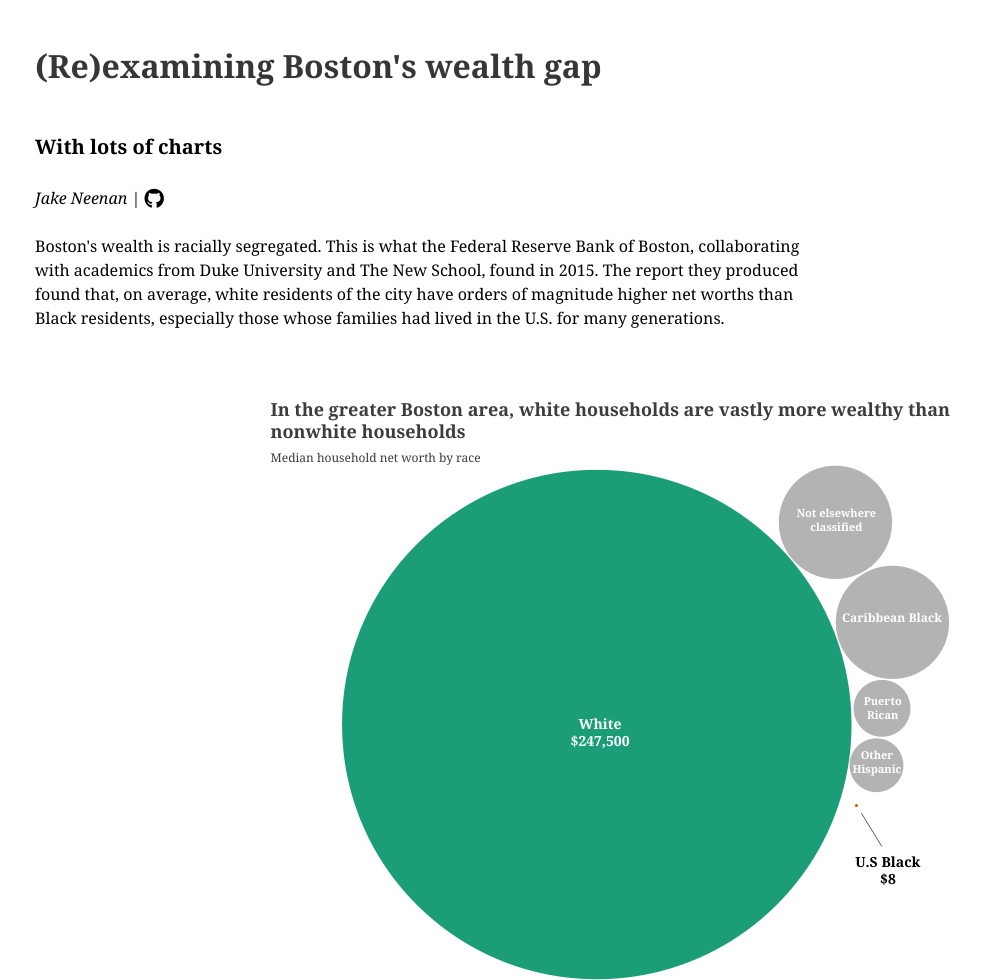
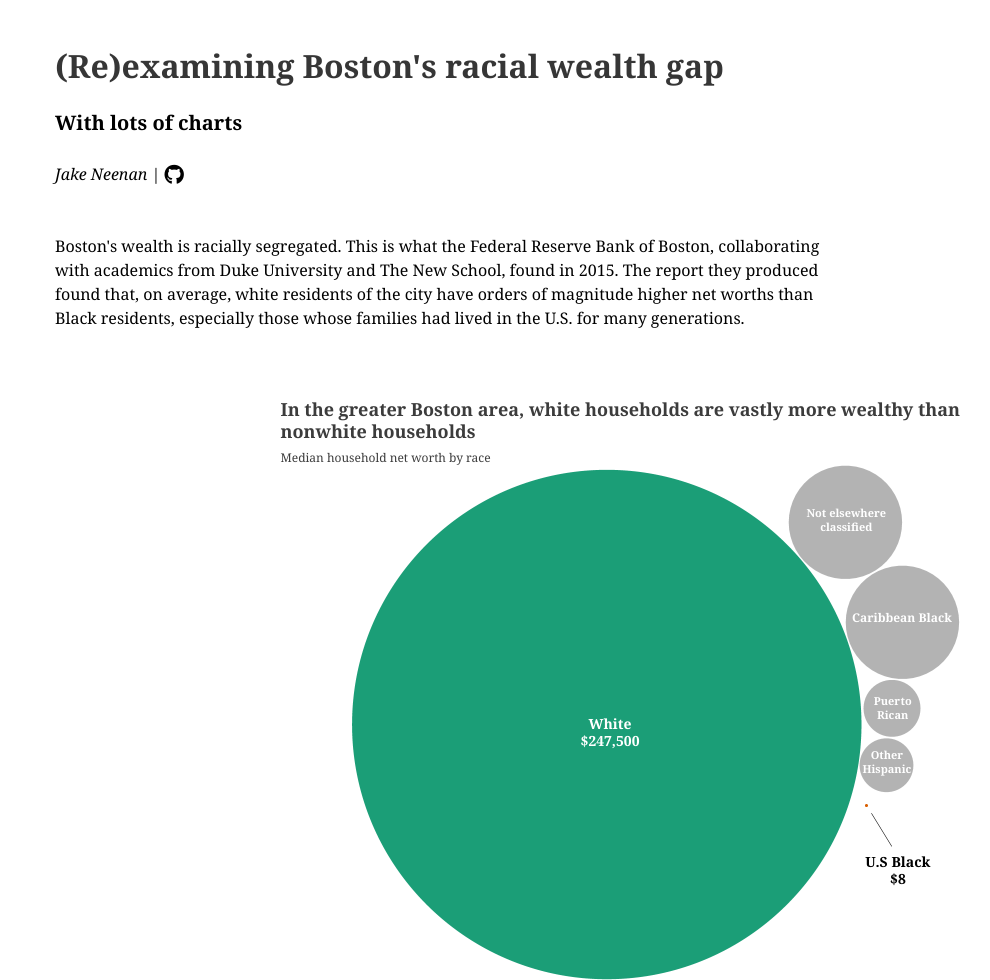
Before and after one commit to jakeneenan/boston-wealth, a plain HTML site: page docs/index.html in a window 1280 px wide. Shown: the top 980 px of the page, without its empty margins (29-1019 px from the left). Drawn offline with nearby package versions, Linux system fonts and the light colour scheme.

Commit message:
Update index.html

```diff
--- a/docs/index.html
+++ b/docs/index.html
@@ -113,7 +113,18 @@
         .subhead {
           font-weight: bold;
           font-size: 20px;
+		  padding-left: 20px;
         }
+
+		h1{
+			padding-left: 20px;
+		}
+
+		section{
+			padding-left: 20px;
+		}
+
+
     </style>
   </head>
   <body>
@@ -127,21 +138,18 @@
       <!-- <img src="goodbog.jpg"> -->
 
       <br>
-      <h1 class="title"><b>(Re)examining Boston's wealth gap</b></h1>
-
-
-      <br>
-
+      <h1 class="title"><b>(Re)examining Boston's racial wealth gap</b></h1>
       <p class="subhead">
         With lots of charts
       </p>
 
         <br>
 
-        <p><i>Jake Neenan</i> | <a href="https://github.com/jakeneenan/boston-wealth" target="_blank"> <i class="fa fa-github fa-lg"></i></a></p>
+        <p style="padding-left: 20px;"><i>Jake Neenan</i> | <a href="https://github.com/jakeneenan/boston-wealth" target="_blank"> <i class="fa fa-github fa-lg"></i></a></p>
 
       <section>
         <br>
+		<br>
 
 
 
@@ -1989,6 +1997,8 @@
 <p>
 	That's pretty much the case! The effect is quite accute in Boston, a historically segregated city, but these are national problems. The racism that has long been a part of our financial institutions and laws in America is having the desired effect.
 </p>
+<br>
+<br>
 
 
 
```
